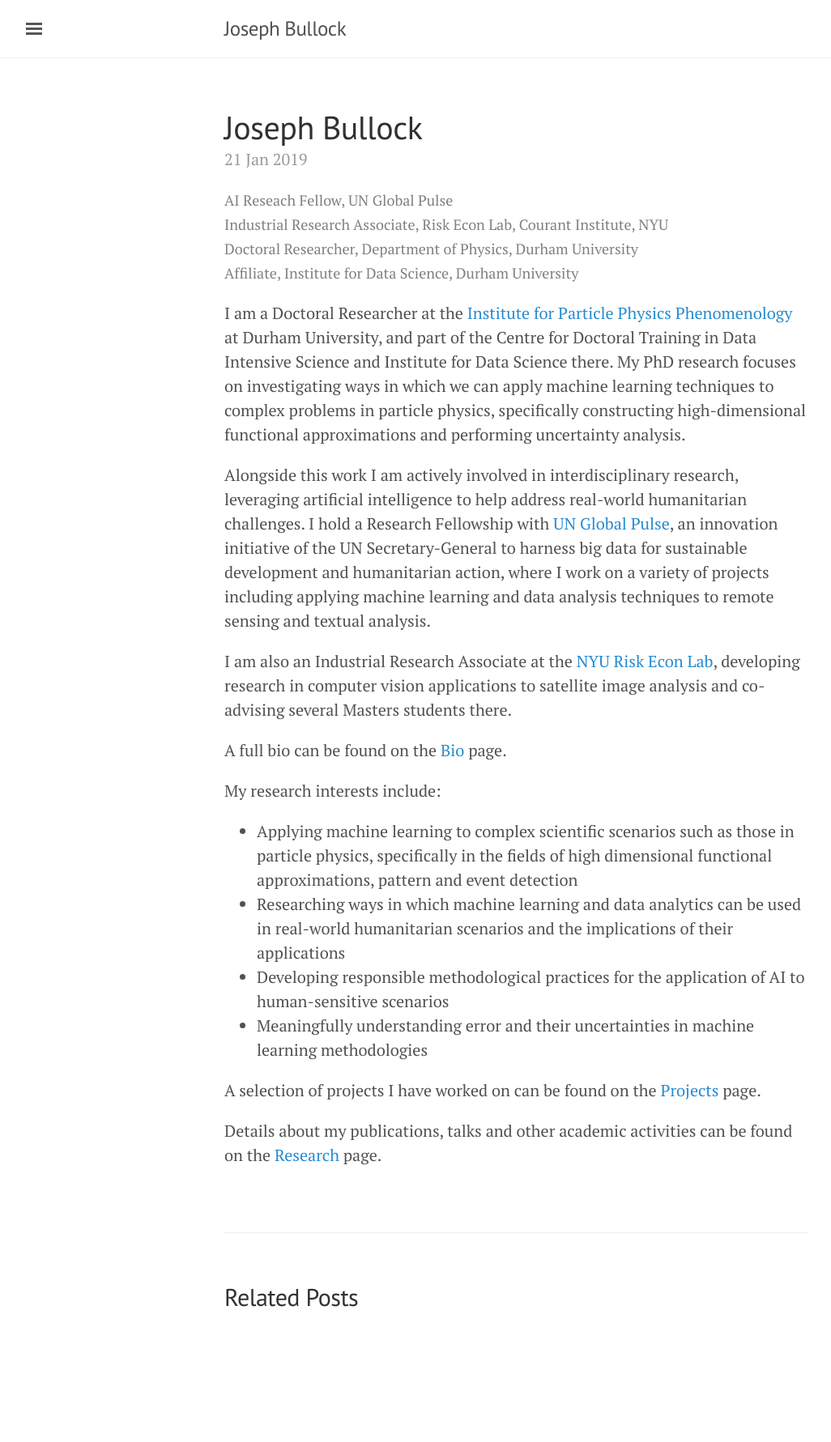
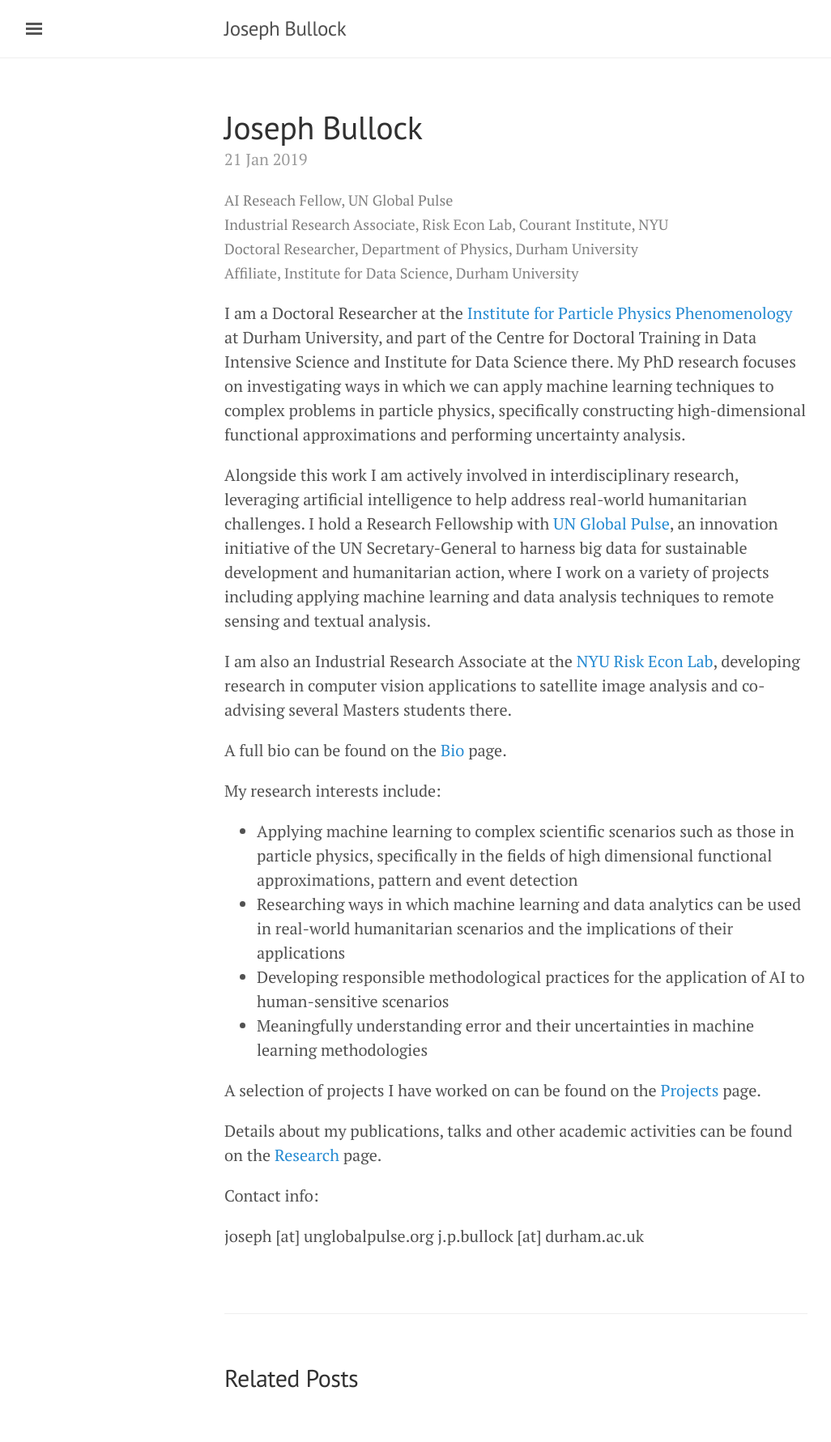
Before and after one commit to JosephPB/josephpb.github.io, a Jekyll site: the page built from _posts/2019-01-21-introducing-UNGA.md, in a window 1280 px wide. Shown: the whole page at 81% size, without its empty margins (3-1029 px from the left). Built offline with Jekyll 4.4.1, drawn with Linux system fonts in a browser that asks for light colours; before the commit the page ends 1681 px from its top, so only the background shows below that.

Commit message:
adding COMPASS service and contact info

```diff
--- a/_posts/2019-01-21-introducing-UNGA.md
+++ b/_posts/2019-01-21-introducing-UNGA.md
@@ -28,3 +28,8 @@ My research interests include:
 A selection of projects I have worked on can be found on the [Projects](https://josephpb.github.io/projects) page.
 
 Details about my publications, talks and other academic activities can be found on the [Research](https://josephpb.github.io/research) page.
+
+Contact info:
+
+joseph [at] unglobalpulse.org
+j.p.bullock [at] durham.ac.uk
```
Also changed, not shown: publications.md (+1 -0 lines).
